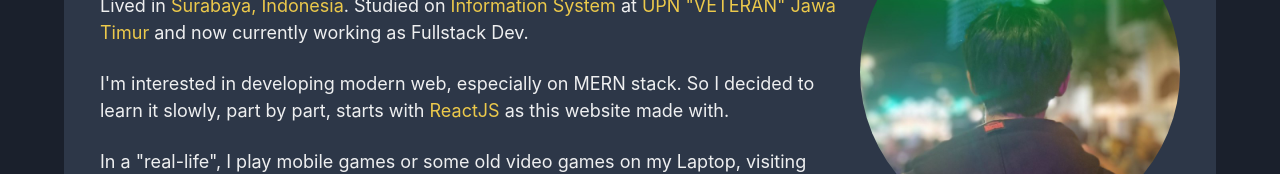
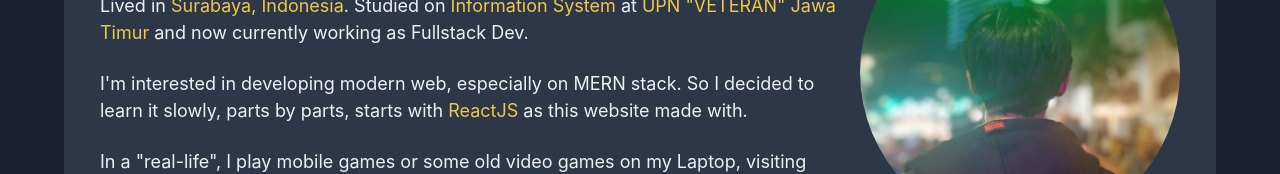
Before and after one commit to imamhanafi1998/sonhaji-landing-page, a React (Create React App) app: page /about in a window 1280 px wide. Shown: the part 244-418 px from the top of the page. Built offline with nearby package versions, Linux system fonts and the light colour scheme; what spotify-web-api-js would draw is missing.

Commit message:
Update About.js

```diff
--- a/src/components/pages/About.js
+++ b/src/components/pages/About.js
@@ -77,7 +77,7 @@ const About = () => {
               </Text>
               <Text fontSize="lg" align="left">
                 I'm interested in developing modern web, especially on MERN
-                stack. So I decided to learn it slowly, part by part, starts
+                stack. So I decided to learn it slowly, parts by parts, starts
                 with{" "}
                 <Link href="https://reactjs.org" isExternal color="yellow.400">
                   ReactJS
```
